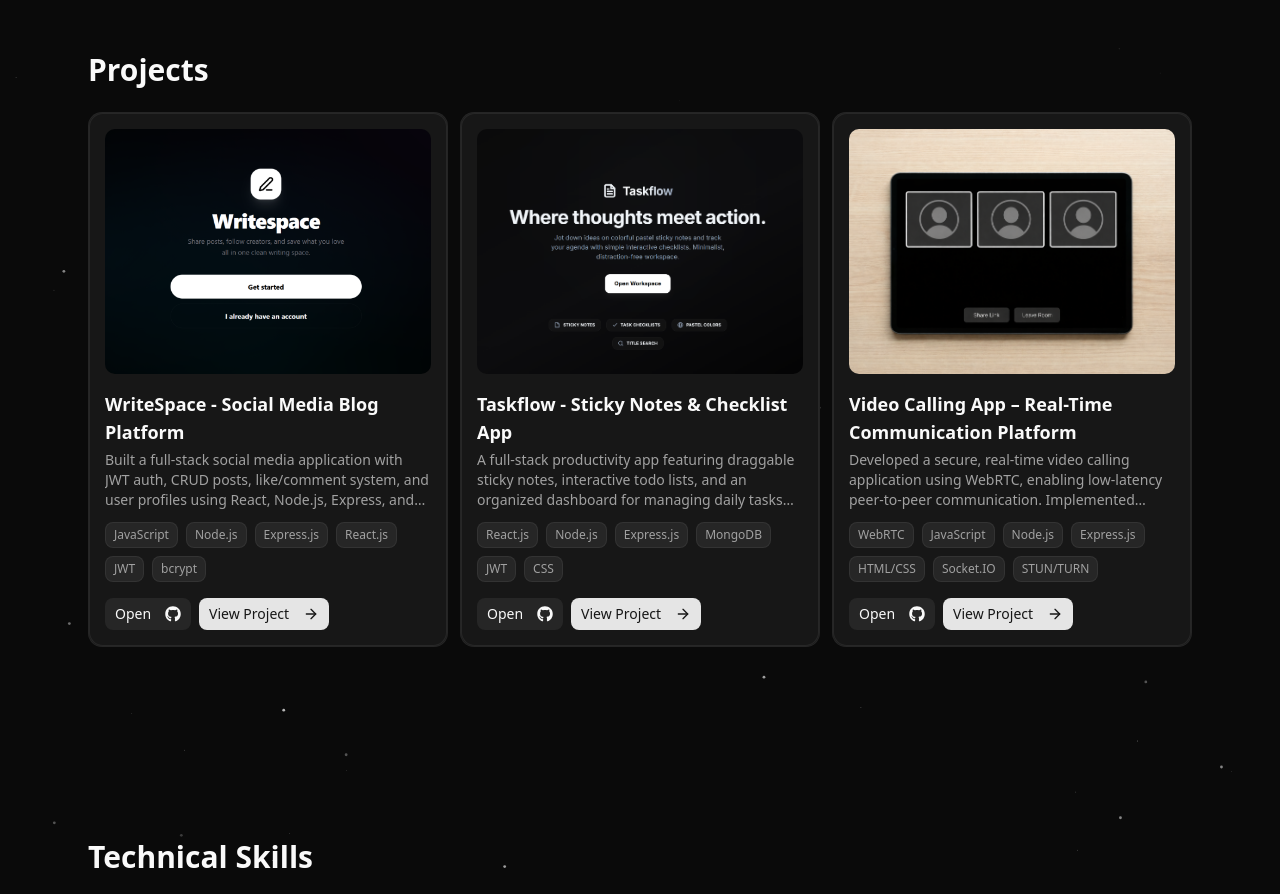
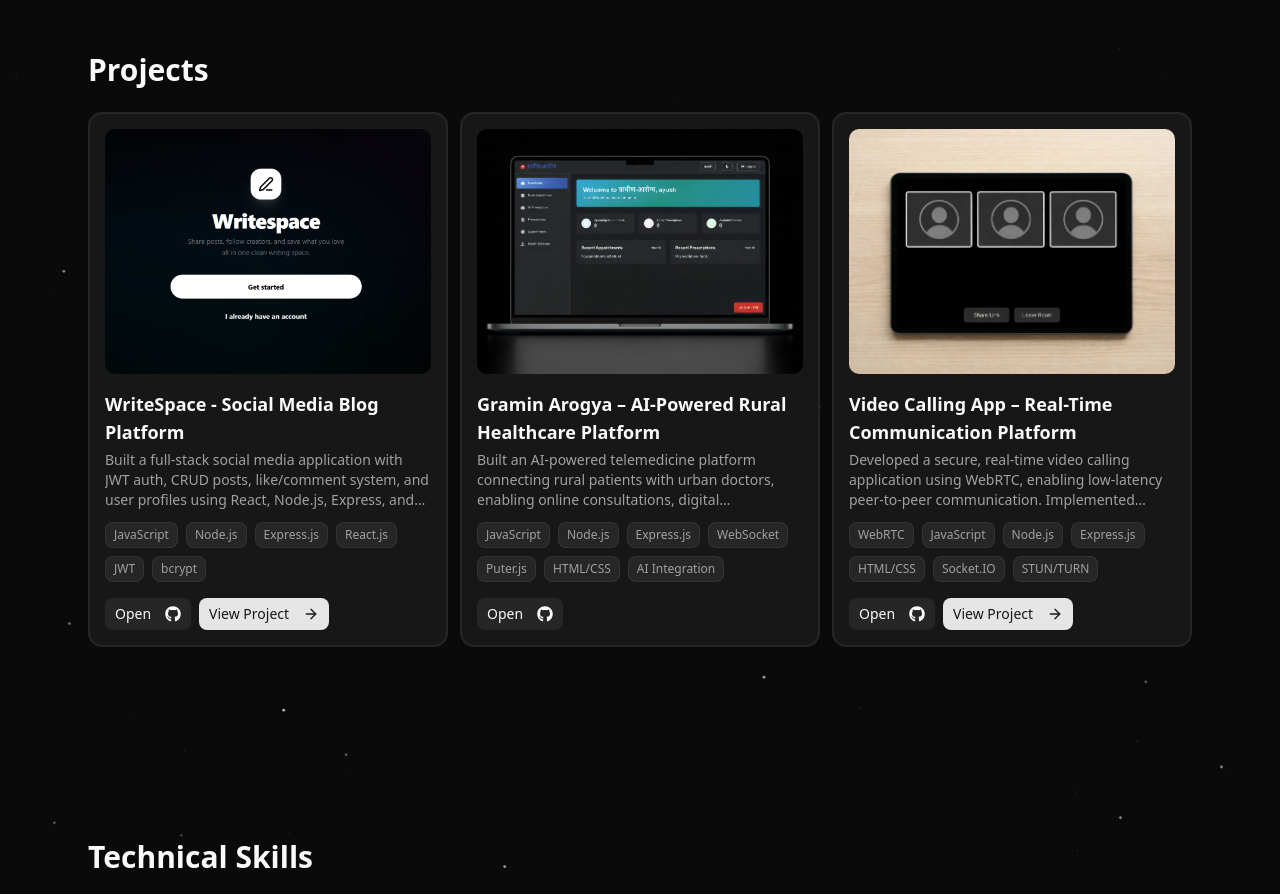
Before and after one commit to ayushkoli/Ayush-Portfolio, a React (Vite) app: page / in a window 1280 px wide. Shown: the part 1520-2414 px from the top of the page. Built offline with nearby package versions, Linux system fonts and the light colour scheme.

Commit message:
Update project details to 'Gramin Arogya' platform
Replaced 'Taskflow' project details with 'Gramin Arogya' project, highlighting AI-powered telemedicine features and technologies used.

```diff
--- a/src/sections/projects.tsx
+++ b/src/sections/projects.tsx
@@ -23,21 +23,21 @@
     showArrow: true,
   },
   {
-    title: "Taskflow - Sticky Notes & Checklist App",
-    desc: "A full-stack productivity app featuring draggable sticky notes, interactive todo lists, and an organized dashboard for managing daily tasks and ideas.",
-    skills: [
-      "React.js",
-      "Node.js",
-      "Express.js",
-      "MongoDB",
-      "JWT",
-      "CSS",
-    ],
-    img: "/notes.png",
-    link: "https://taskflow-red-xi.vercel.app/",
-    githubLink: "https://github.com/ayushkoli/Taskflow",
-    showArrow: true,
-  },
+  title: "Gramin Arogya – AI-Powered Rural Healthcare Platform",
+  desc: "Built an AI-powered telemedicine platform connecting rural patients with urban doctors, enabling online consultations, digital prescriptions, and government health scheme discovery. Integrated Puter.js for AI-driven symptom analysis and WebSockets for real-time communication, while designing a multilingual, low-bandwidth optimized interface for improved accessibility in rural India.",
+  skills: [
+    "JavaScript",
+    "Node.js",
+    "Express.js",
+    "WebSocket",
+    "Puter.js",
+    "HTML/CSS",
+    "AI Integration",
+  ],
+  img: "/gramin-arogya.png",
+  githubLink: "https://github.com/ayushkoli/Gramin-Arogya",
+  showArrow: false,
+},
   {
     title: "Video Calling App – Real-Time Communication Platform",
     desc: "Developed a secure, real-time video calling application using WebRTC, enabling low-latency peer-to-peer communication. Implemented dynamic room creation, encrypted media streams, and real-time connection management, optimizing connection setup to reduce call initiation time by 20%.",
```
